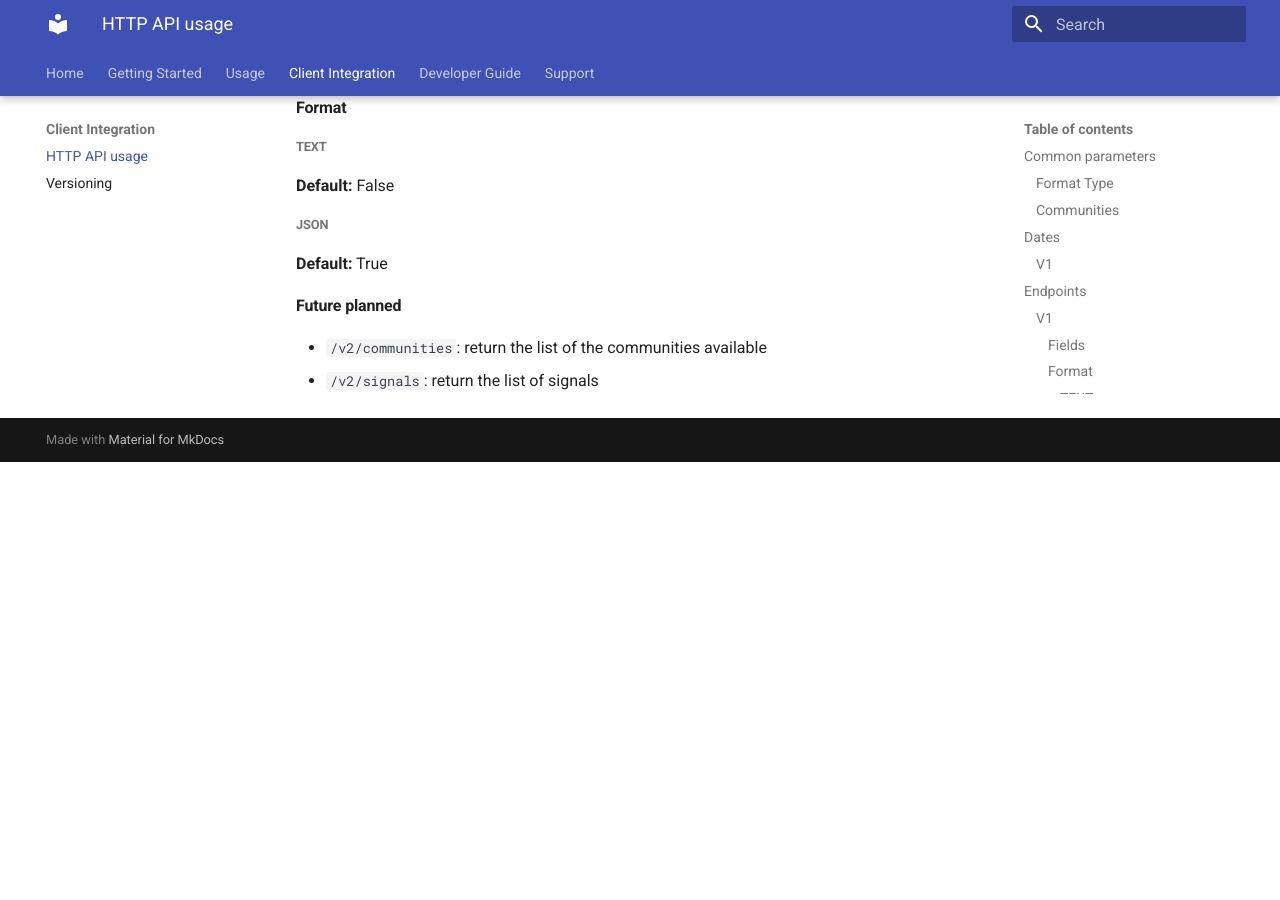
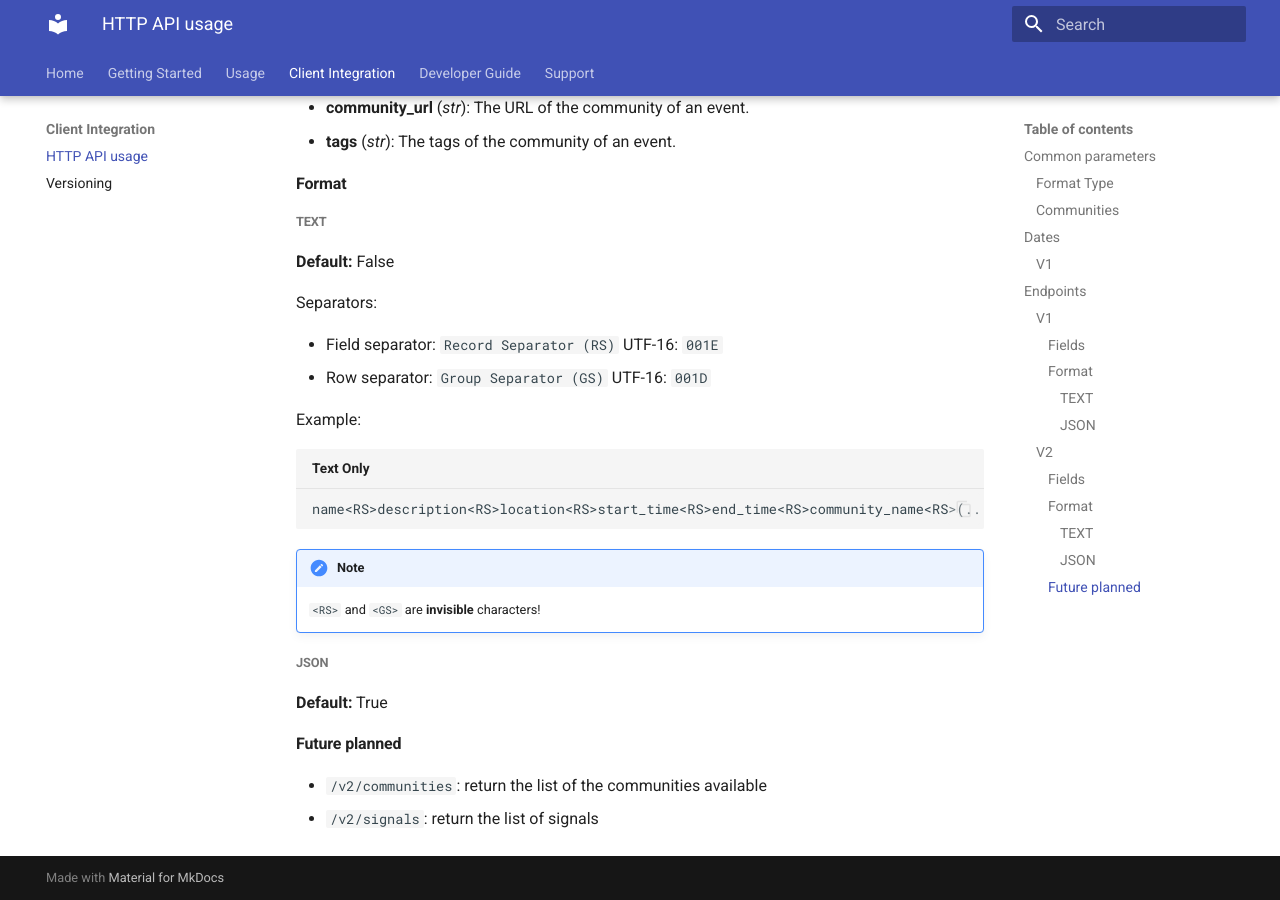
Before and after one commit to Resonite-Community-Projects/community_events.resonite, an MkDocs documentation site: the page built from docs/docs/ClientIntegration/http-api-usage.md, in a window 1280 px wide and 900 px high, scrolled down 3187 px. Built offline with MkDocs 1.6.1 and Material for MkDocs 9.7.7, drawn with Linux system fonts in a browser that asks for light colours; before the commit the page ends 3649 px from its top, so only the background shows below that; some of the changed text lies outside the part shown.

Commit message:
Update doc

````diff
--- a/docs/docs/ClientIntegration/http-api-usage.md
+++ b/docs/docs/ClientIntegration/http-api-usage.md
@@ -70,9 +70,12 @@ The fields and the types available for this version of the API:
 
 **Default:** True
 
-The field separator is done via the character `` ` `` while each row will be separated with `\n`.
+Separators:
 
-For example, with only one event:
+- Field separator: `` ` ``
+- Row separator: `\n`
+
+Example:
 
 ```
 name`description`location`start_time`end_time`community_name\n
@@ -116,6 +119,21 @@ The fields and the types available for this version of the API (in the correct o
 
 **Default:** False
 
+Separators:
+
+- Field separator: `Record Separator (RS)` UTF-16: `001E`
+- Row separator: `Group Separator (GS) ` UTF-16: `001D`
+
+Example:
+
+```
+name<RS>description<RS>location<RS>start_time<RS>end_time<RS>community_name<RS>(...more fields go here)<GS>
+```
+
+!!! note
+
+    `<RS>` and `<GS>` are **invisible** characters!
+
 ##### JSON
 
 **Default:** True
````
